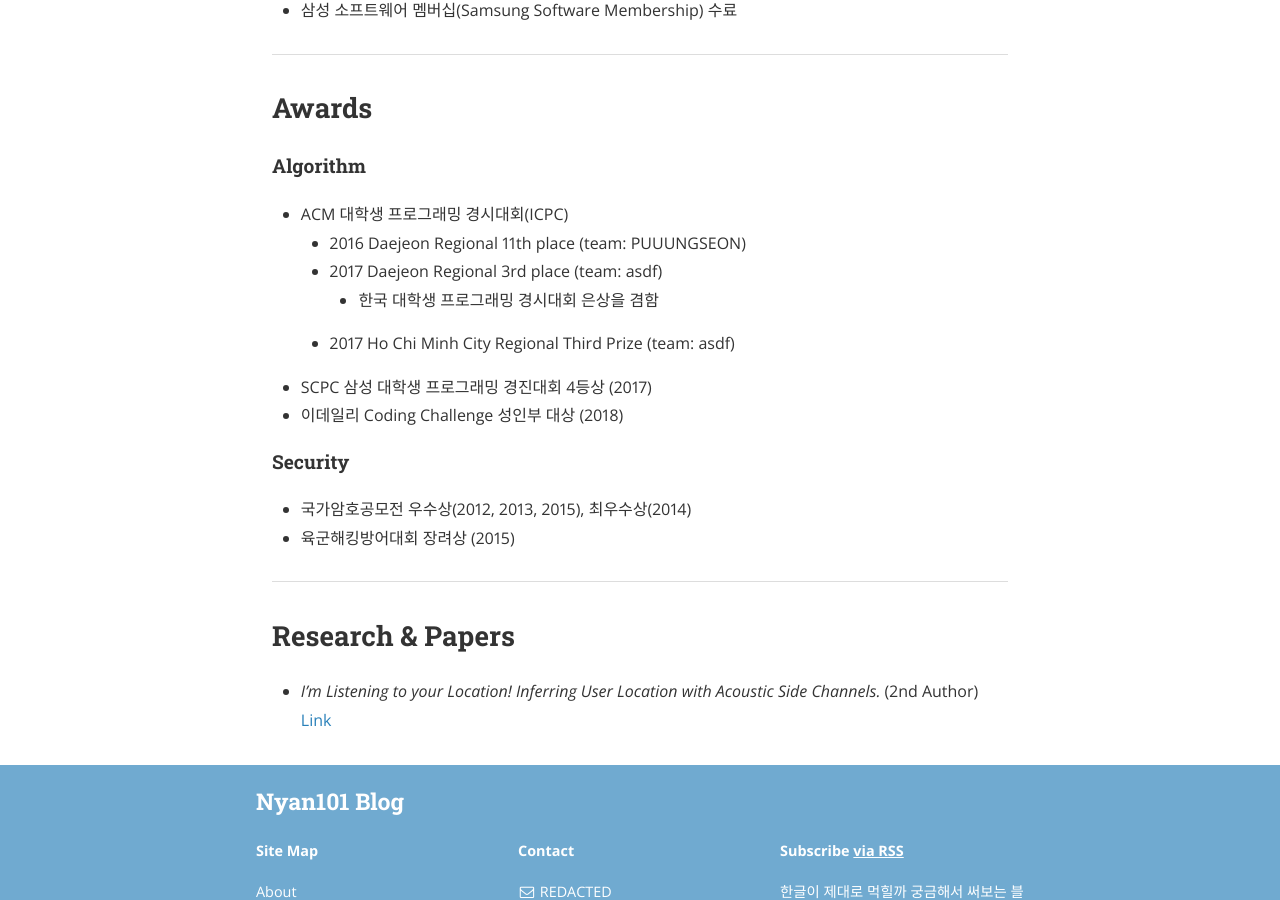
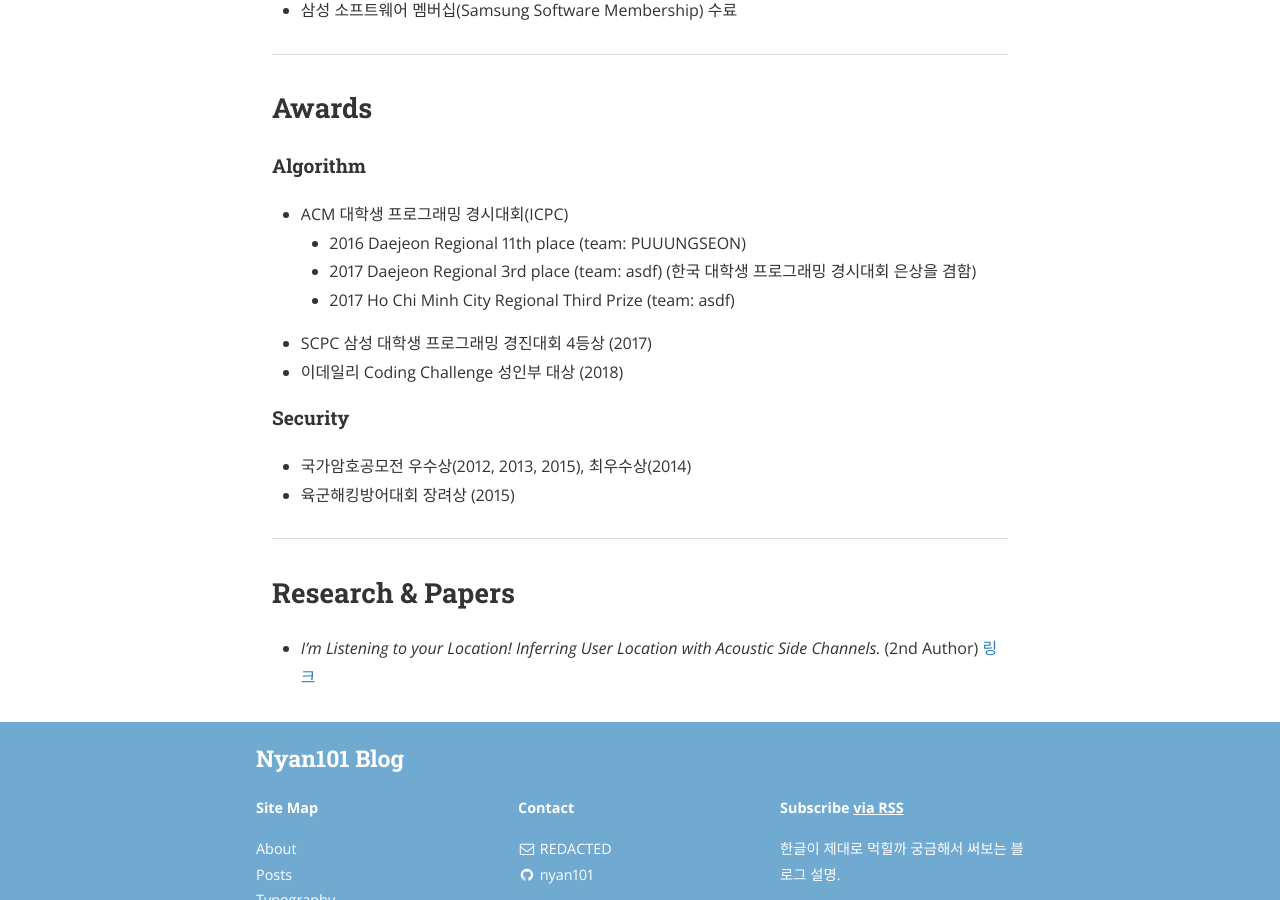
Before and after one commit to nyan101/nyan101.github.io, a Jekyll site: the page built from about.md, in a window 1280 px wide and 900 px high, scrolled down 829 px. Built offline with Jekyll 4.4.1, drawn with Linux system fonts in a browser that asks for light colours; nearby versions of some CDN libraries; a style sheet for code colours, icons or effects is not loaded.

Commit message:
change about page

```diff
--- a/about.md
+++ b/about.md
@@ -28,7 +28,7 @@
 * ACM 대학생 프로그래밍 경시대회(ICPC)
   * 2016 Daejeon Regional 11th place (team: PUUUNGSEON)
   * 2017 Daejeon Regional 3rd place (team: asdf)
-    *  한국 대학생 프로그래밍 경시대회 은상을 겸함
+    (한국 대학생 프로그래밍 경시대회 은상을 겸함)
   * 2017 Ho Chi Minh City Regional Third Prize (team: asdf)
 * SCPC 삼성 대학생 프로그래밍 경진대회 4등상 (2017)
 * 이데일리 Coding Challenge 성인부 대상 (2018)
@@ -42,4 +42,4 @@
 
 ## Research & Papers
 
-* _I'm Listening to your Location! Inferring User Location with Acoustic Side Channels._ (2nd Author) [Link](https://dl.acm.org/citation.cfm?doid=3178876.3186100)
+* _I'm Listening to your Location! Inferring User Location with Acoustic Side Channels._ (2nd Author) [링크](https://dl.acm.org/citation.cfm?doid=3178876.3186100){:target="_blank"}
```
